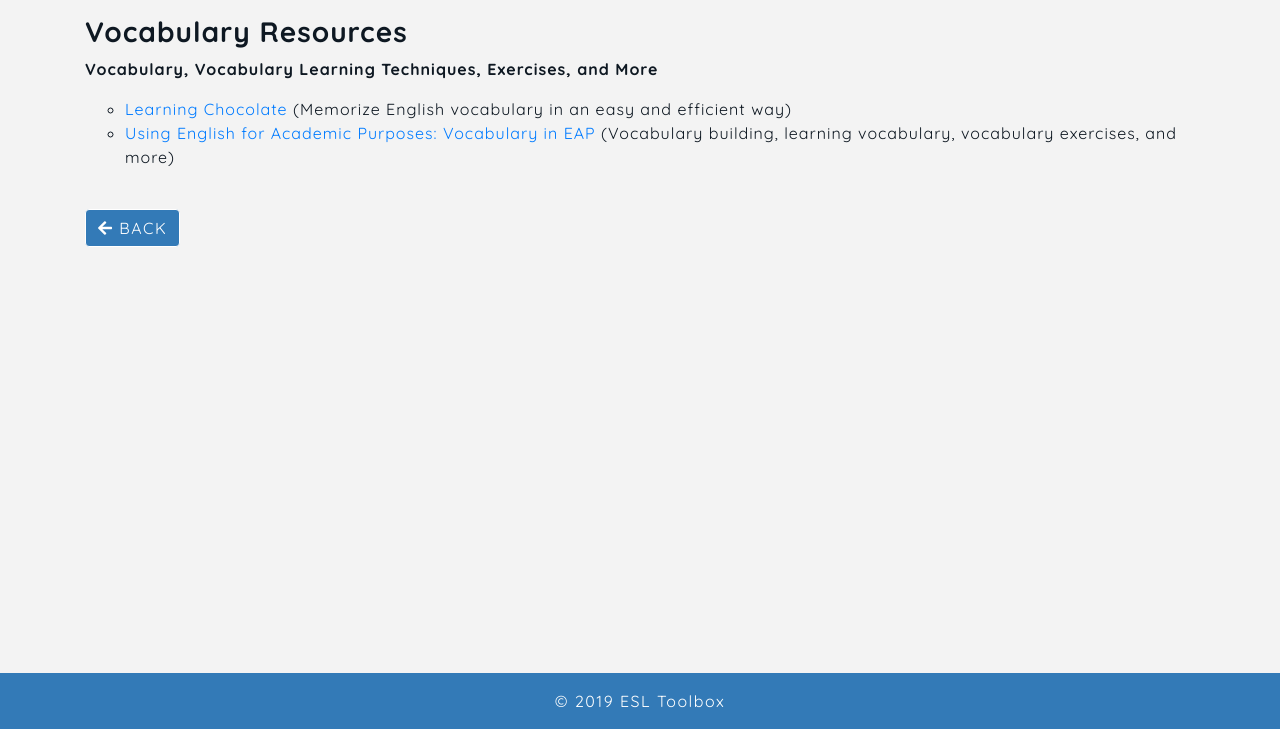
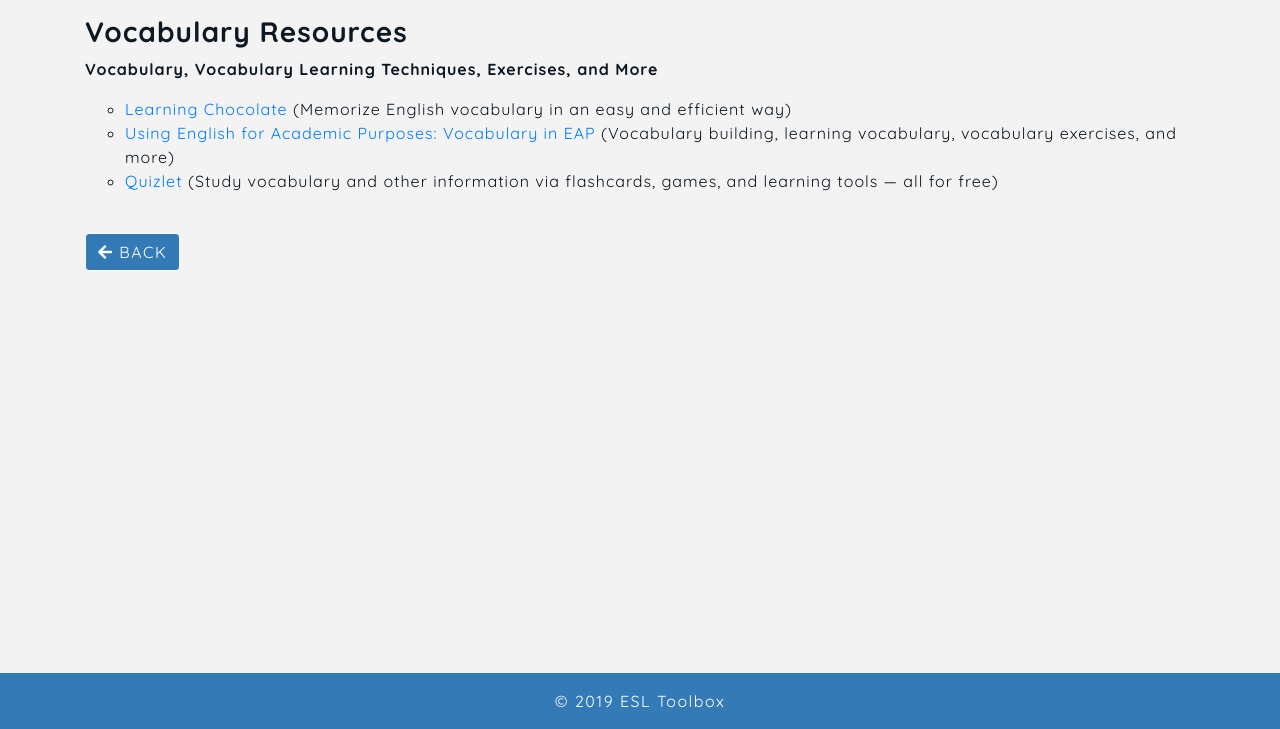
Before and after one commit to answebdev/esl-toolbox, a plain HTML site: page vocabulary.html in a window 1280 px wide. Shown: the part 71-800 px from the top of the page. Drawn offline with nearby package versions, Linux system fonts and the light colour scheme.

Commit message:
updated Vocabulary page

```diff
--- a/vocabulary.html
+++ b/vocabulary.html
@@ -79,6 +79,9 @@
                         English for Academic Purposes: Vocabulary in EAP</a> (Vocabulary building, learning vocabulary,
                     vocabulary exercises, and more)
                 </li>
+                <li><a href="https://quizlet.com/" rel="noopener noreferrer" target="_blank">Quizlet</a> (Study
+                    vocabulary and other information via flashcards, games, and learning tools — all for free)
+                </li>
             </ul>
             <!-- <p><strong>Resources for Teachers</strong></p>
             <ul class="a">
```
